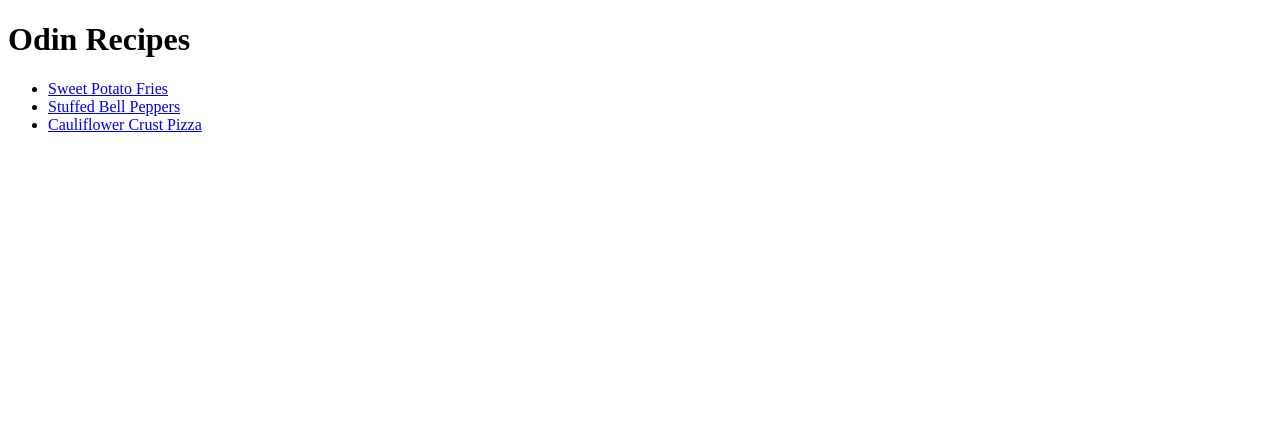
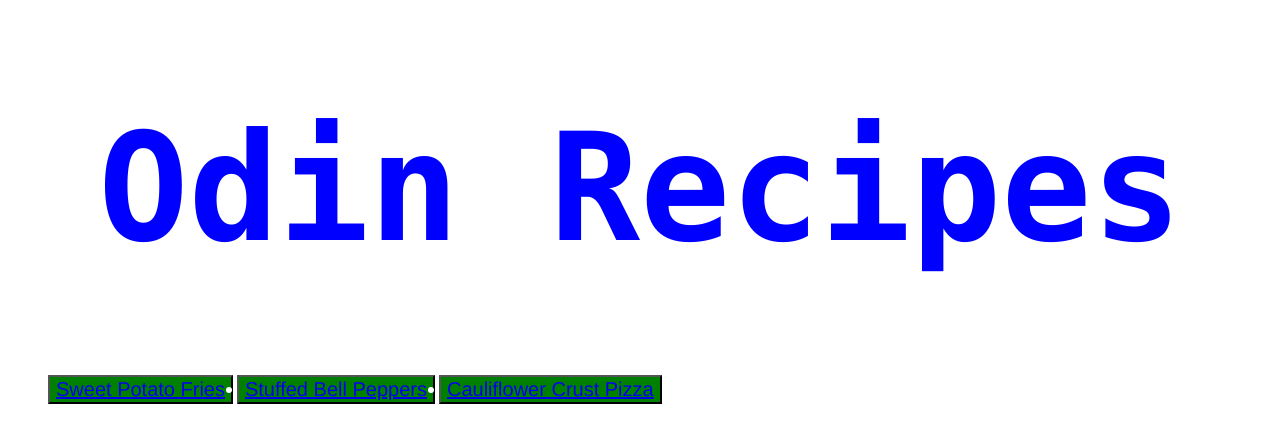
Before and after one commit to Qui3tSt0rm/odin-recipes, a plain HTML site: page index.html in a window 1280 px wide. Drawn offline with Linux system fonts and the light colour scheme.

Commit message:
added style with css

```diff
--- a/index.html
+++ b/index.html
@@ -4,13 +4,14 @@
     <meta charset="UTF-8">
     <meta name="viewport" content="width=device-width, initial-scale=1.0">
     <title>Odin Recipes</title>
+    <link rel="stylesheet" href="style.css">
 </head>
 <body>
     <h1>Odin Recipes</h1>
     <ul>
-    <li><a href="recipes/sweet-potato-fries.html">Sweet Potato Fries</a></li>
-    <li><a href="recipes/stuffed-bell-peppers.html">Stuffed Bell Peppers</a></li>
-    <li><a href="recipes/cauliflower-crust-pizza.html">Cauliflower Crust Pizza</a></li>
+    <button><li><a href="recipes/sweet-potato-fries.html">Sweet Potato Fries</a></li></button>
+    <button><li><a href="recipes/stuffed-bell-peppers.html">Stuffed Bell Peppers</a></li></button>
+    <button><li><a href="recipes/cauliflower-crust-pizza.html">Cauliflower Crust Pizza</a></li></button>
     </ul>
 </body>
 </html>
--- /dev/null
+++ b/style.css
@@ -0,0 +1,13 @@
+h1 {
+    color: blue;
+    text-align: center;
+    font-size: 150px;
+    font-family: "Lucida Console", "Courier New", monospace;
+}
+
+button {
+    color: white;
+    background-color: green;
+    font-size: 20px;
+    font-family:'Franklin Gothic Medium', 'Arial Narrow', Arial, sans-serif
+}
```
